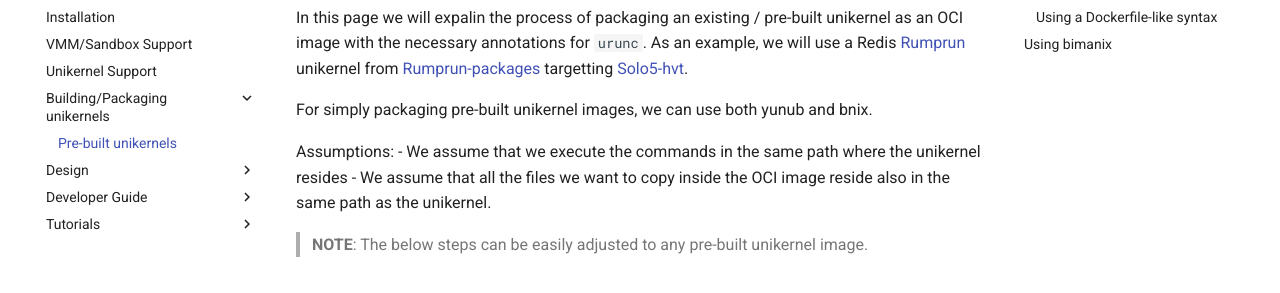
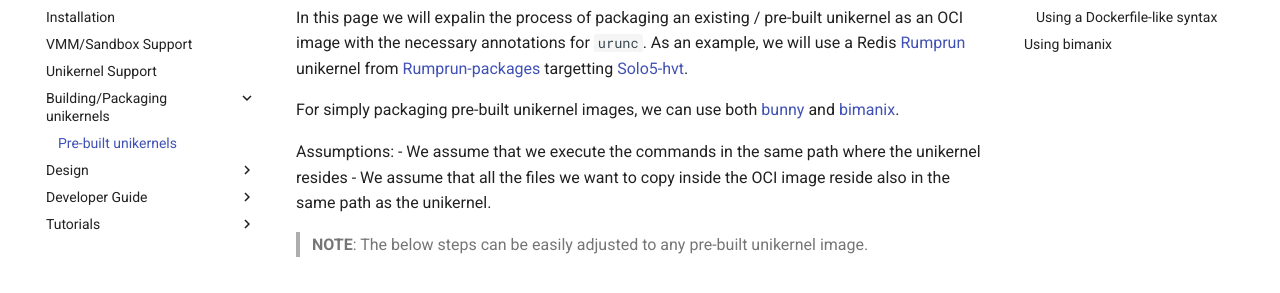
Before and after one commit to nubificus/urunc, an MkDocs documentation site: the page built from docs/package/pre-built.md, in a window 1280 px wide and 900 px high. Shown: the part 175-468 px from the top of the window. Built offline with MkDocs 1.6.1 and Material for MkDocs 9.7.7, drawn with Linux system fonts in a browser that asks for light colours.

Commit message:
squash pre-built
Signed-off-by: Charalampos Mainas <charalampos.mainas@gmail.com>

```diff
--- a/docs/package/pre-built.md
+++ b/docs/package/pre-built.md
@@ -13,7 +13,7 @@ unikernel from
 [Rumprun-packages](https://github.com/cloudkernels/rumprun-packages) targetting
 [Solo5-hvt](https://github.com/Solo5/solo5).
 
-For simply packaging pre-built unikernel images, we can use both yunub and bnix.
+For simply packaging pre-built unikernel images, we can use both [bunny](https://github.com/nubificus/bunny) and [bimanix](https://github.com/nubificus/bimanix).
 
 Assumptions:
 - We assume that we execute the commands in the same path where the unikernel
```
